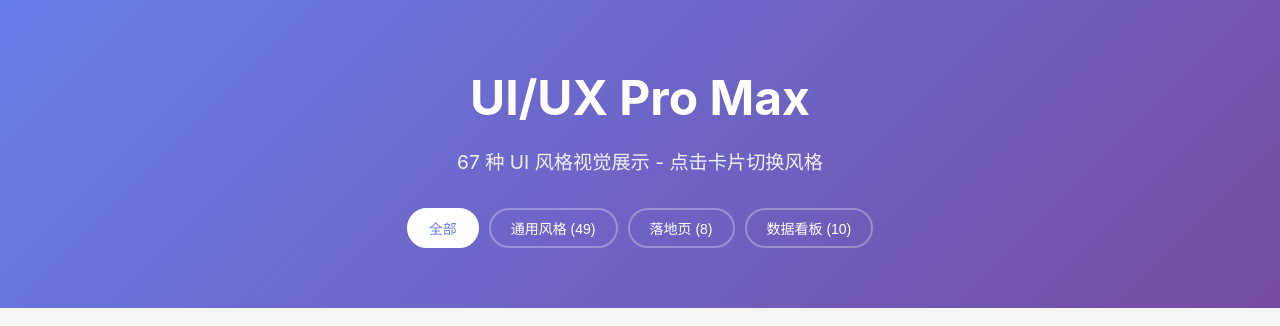
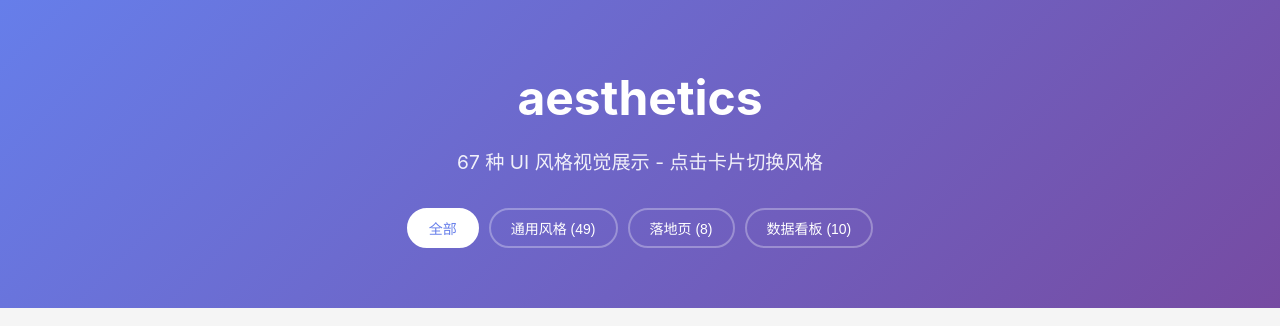
Before and after one commit to HomyeeKing/ui-ux-styles-showcase, a website: page index.html in a window 1280 px wide. Shown: the top 326 px of the page. Drawn offline with Linux system fonts and the light colour scheme.

Commit message:
Change title from UI/UX Pro Max to aesthetics

```diff
--- a/index.html
+++ b/index.html
@@ -3,13 +3,13 @@
 <head>
   <meta charset="UTF-8">
   <meta name="viewport" content="width=device-width, initial-scale=1.0">
-  <title>UI/UX Pro Max - 67 Styles Showcase</title>
+  <title>aesthetics - 67 Styles Showcase</title>
   <link rel="stylesheet" href="styles.css">
   <link rel="stylesheet" href="styles-advanced.css">
 </head>
 <body>
   <header>
-    <h1>UI/UX Pro Max</h1>
+    <h1>aesthetics</h1>
     <p>67 种 UI 风格视觉展示 - 点击卡片切换风格</p>
     <div class="filter-tags">
       <button class="tag active" data-category="all">全部</button>
```
